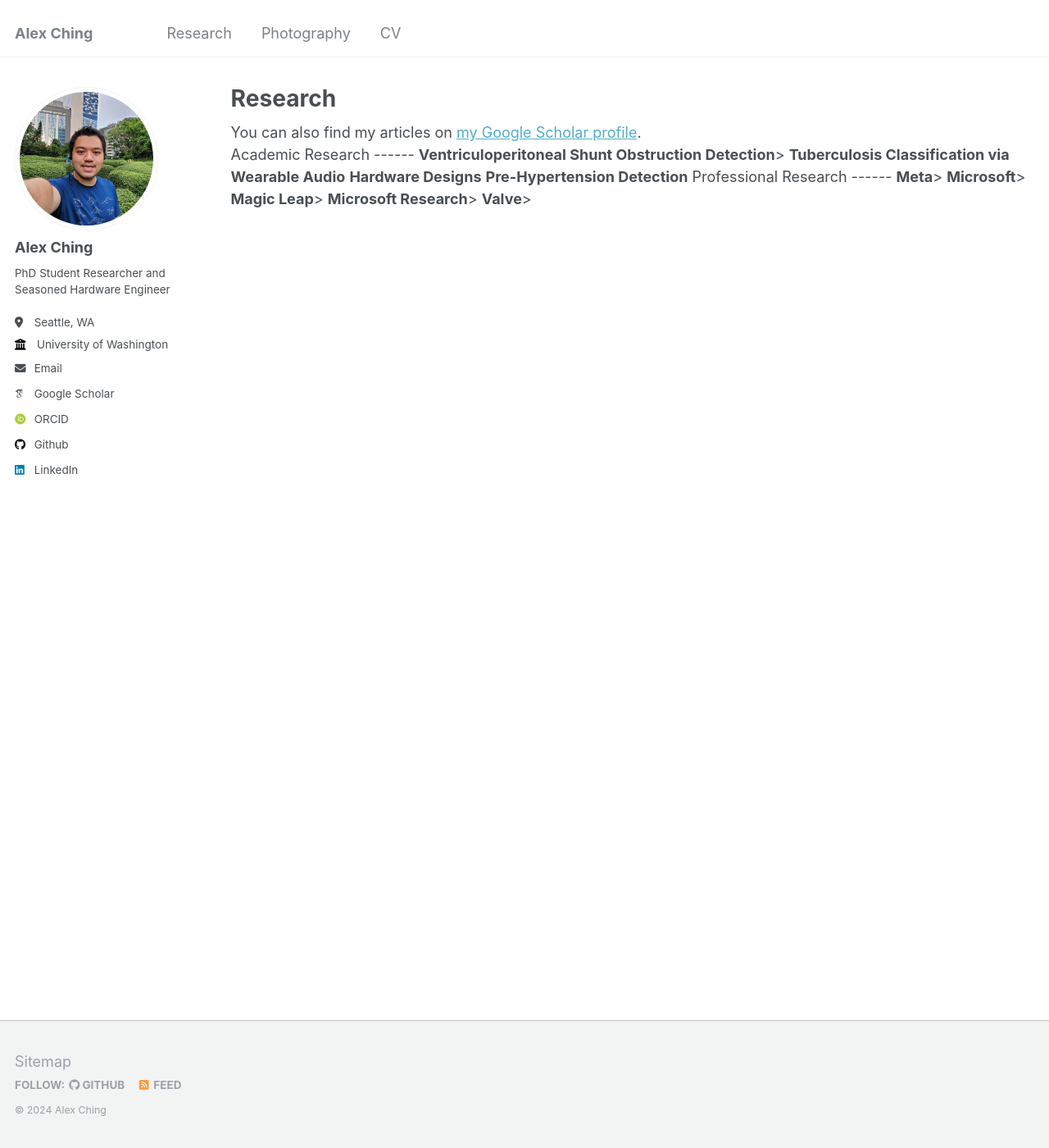
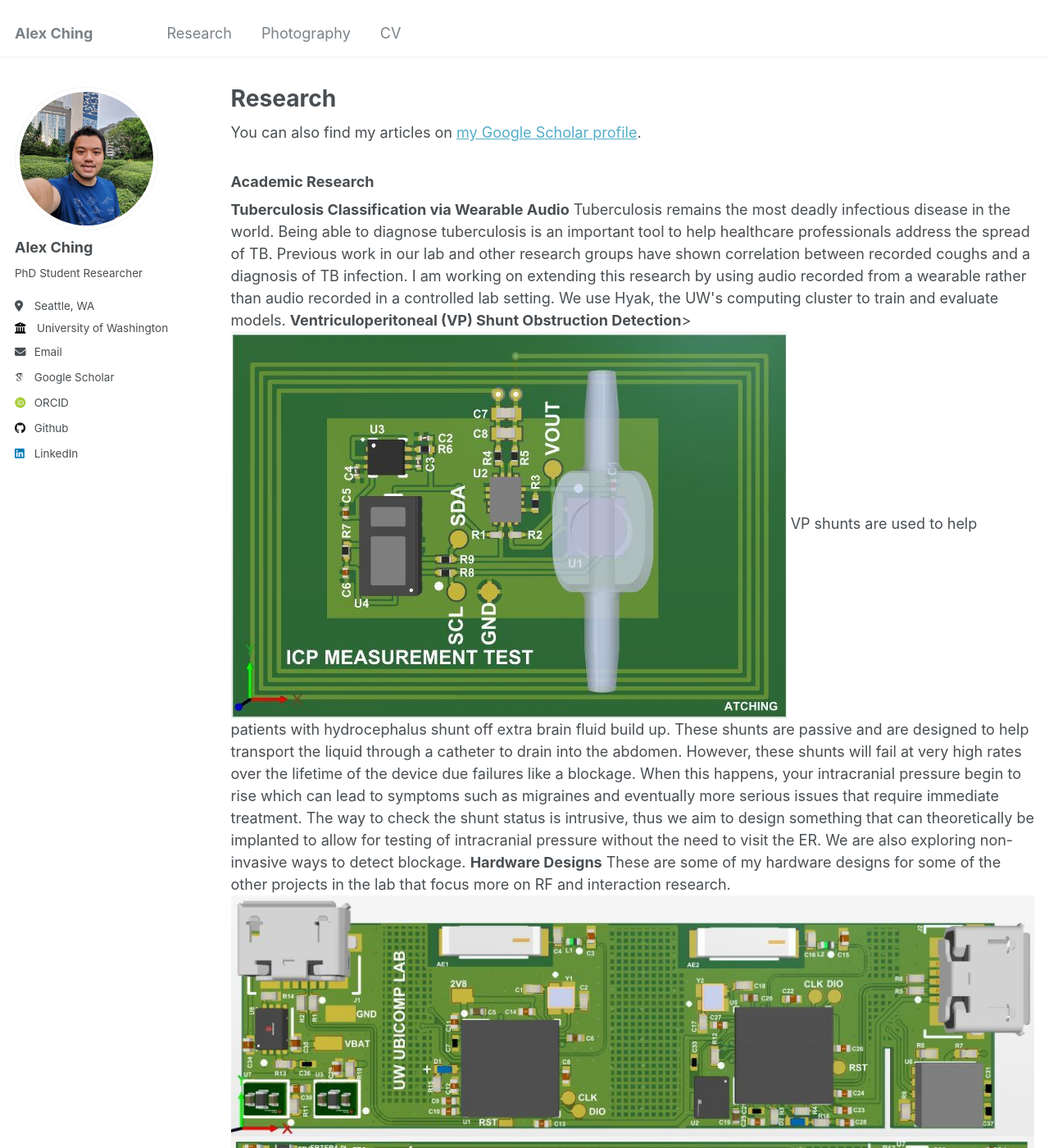
Before and after one commit to atching/atching.github.io, a Jekyll site: the page built from _pages/publications.html, in a window 1280 px wide and 1400 px high. Shown: the whole window at 82% size. Built offline with Jekyll 4.4.1, drawn with Linux system fonts in a browser that asks for light colours; some web fonts are replaced; some of the changed text lies outside the part shown.

Commit message:
update research

```diff
--- a/_config.yml
+++ b/_config.yml
@@ -24,7 +24,7 @@ author:
   avatar           : "profile.jpg"
   name             : "Alex Ching"
   pronouns         : # example: "she/her"
-  bio              : "PhD Student Researcher and Seasoned Hardware Engineer"
+  bio              : "PhD Student Researcher"
   location         : "Seattle, WA"
   employer         : "University of Washington"
   uri              : # URL
--- a/_data/navigation.yml
+++ b/_data/navigation.yml
@@ -6,7 +6,7 @@
 
 main:
   - title: "Research"
-    url: /publications/
+    url: /research/
 
   - title: "Photography"
     url: /portfolio/
--- a/_pages/publications.html
+++ b/_pages/publications.html
@@ -11,26 +11,43 @@ author_profile: true
 
 {% include base_path %}
 
-Academic Research
-------
-<strong>Ventriculoperitoneal Shunt Obstruction Detection</strong>>
+<h3>Academic Research</h3>
 <strong>Tuberculosis Classification via Wearable Audio</strong>
+Tuberculosis remains the most deadly infectious disease in the world. Being able to diagnose tuberculosis is an important tool to help healthcare professionals address the spread of TB. Previous work in our lab and other research groups have shown correlation between recorded coughs and a diagnosis of TB infection. I am working on extending this research by using audio recorded from a wearable rather than audio recorded in a controlled lab setting. We use Hyak, the UW's computing cluster to train and evaluate models.
+
+<strong>Ventriculoperitoneal (VP) Shunt Obstruction Detection</strong>>
+<img src='/images/nfc_tag.JPG' alt="">
+VP shunts are used to help patients with hydrocephalus shunt off extra brain fluid build up. These shunts are passive and are designed to help transport the liquid through a catheter to drain into the abdomen. However, these shunts will fail at very high rates over the lifetime of the device due failures like a blockage. When this happens, your intracranial pressure begin to rise which can lead to symptoms such as migraines and eventually more serious issues that require immediate treatment. The way to check the shunt status is intrusive, thus we aim to design something that can theoretically be implanted to allow for testing of intracranial pressure without the need to visit the ER. We are also exploring non-invasive ways to detect blockage.
+
 <strong>Hardware Designs</strong>
+These are some of my hardware designs for some of the other projects in the lab that focus more on RF and interaction research.
+<img src='/images/ring_flex.JPG' alt="">
+<img src='/images/ring_flex_2.JPG' alt="">
+<img src='/images/xiao_adapter.JPG' alt="">
+
+This is a synchronized PPG signal recorder:
+<img src='/images/ppg_sync.JPG' alt="">
+
 <strong>Pre-Hypertension Detection</strong>
+<img src='/images/ppg_analysis.png' alt="">
+<img src='/images/ppg_force.png' alt="">
+Cardiovascular disease is the leading cause of death in the US, with hypertension (high blood pressure) being one of the main ways we can detect such disesases. For my Master's research project I designed a ppg based blood pressure measurement device that utilizes a force sensor and ppg sensor to mimic the operation of a arm based BP monitor. Blood pressure can be approximated by looking at the amplitudes of the ppg wave as pressure is varied. You can find the paper <a href="/files/ching_alex_quals.pdf">here</a>.
 
-Professional Research
-------
+<h3>Professional Research</h3>
 
 <strong>Meta</strong>>
+I worked as an electrical engineer with the Display Systems Research Group. I focused
 
 <strong>Microsoft</strong>>
+Within the Mixed Reality organization at the time, I focused mainly developing next generation controllers. This
 
 <strong>Magic Leap</strong>>
+I worked in the Advanced Technology group developing next generation AR glasses prototypes. A lot of my worked involved architecture design to integrate our prototype within
 
 <strong>Microsoft Research</strong>>
 
 <strong>Valve</strong>>
-
+I worked on the original lighthouse
 
 
 <!-- New style rendering if publication categories are defined -->
```
Also changed, not shown: _pages/about.md (+1 -4 lines), _pages/portfolio.html (+7 -2 lines), images/nfc_tag.JPG (added), images/ppg_analysis.png (added), images/ppg_force.png (added), images/ppg_sync.JPG (added), images/ring_flex.JPG (added), images/ring_flex_2.JPG (added), images/xiao_adapter.JPG (added), 3 other files.
